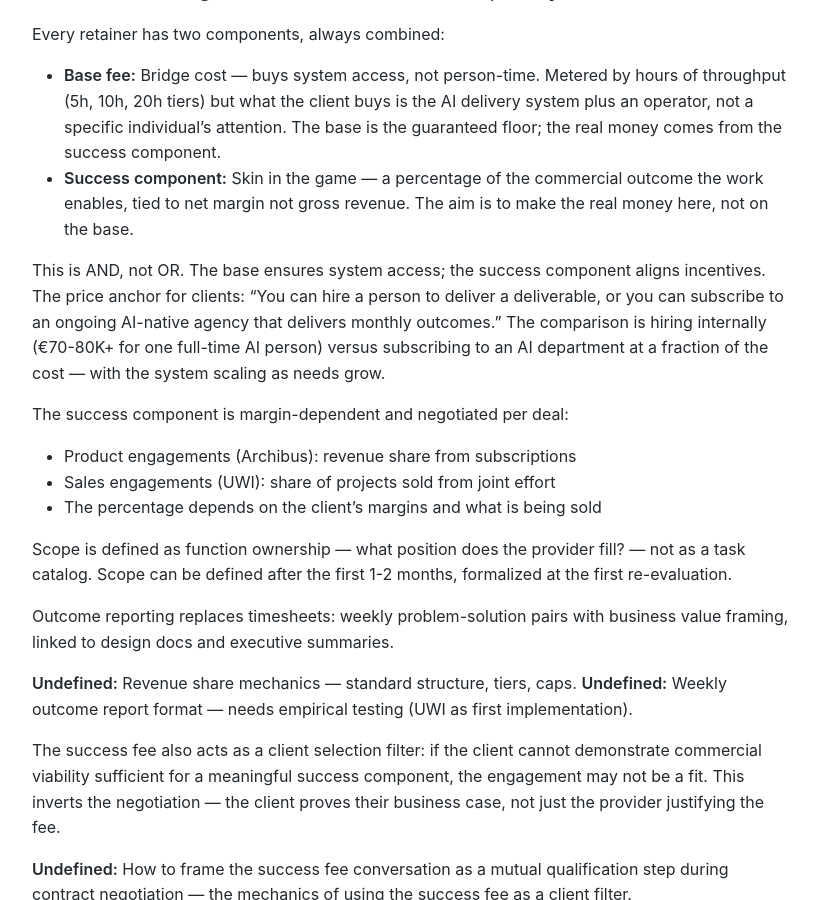
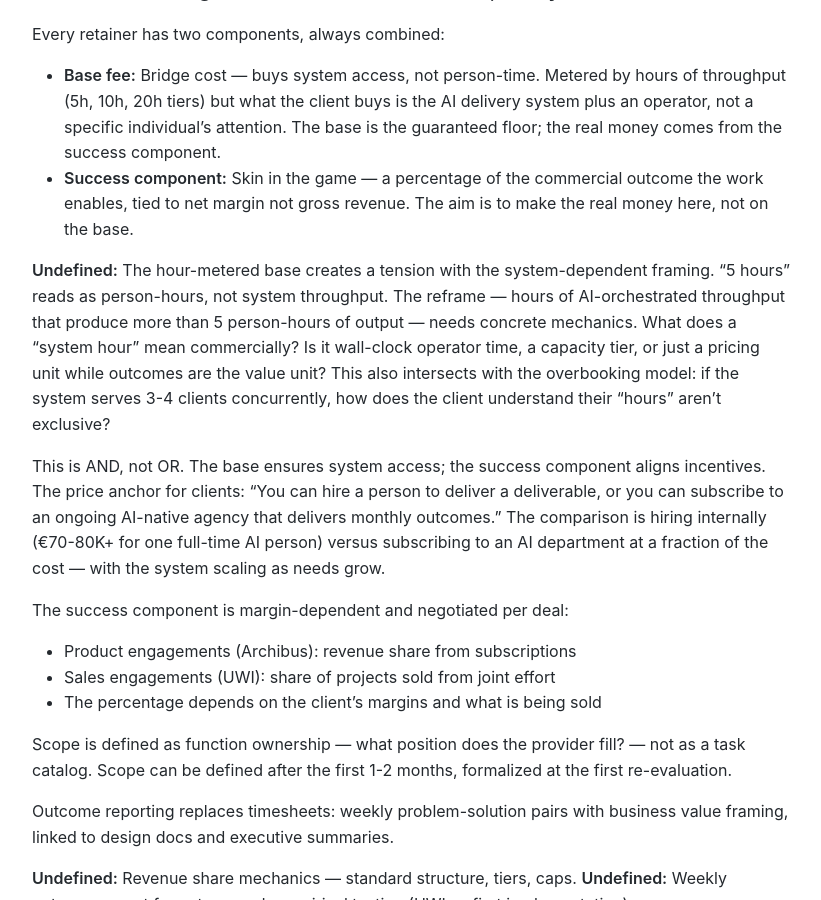
Before and after one commit to MariusWilsch/public-wilsch-ai-pages, a Jekyll site: the page built from project/soloforce/contract-strategy-retainer-model-design.md, in a window 1280 px wide and 900 px high, scrolled down 5941 px. Shown: the whole window, without its empty margins (228-1049 px from the left). Built offline with Jekyll 4.4.1, drawn with Linux system fonts in a browser that asks for light colours; our own code applies the rules of GitHub Pages for plain Markdown files.

Commit message:
Sync from hippocampus 2026-02-21

```diff
--- a/project/soloforce/contract-strategy-retainer-model-design.md
+++ b/project/soloforce/contract-strategy-retainer-model-design.md
@@ -108,6 +108,8 @@ Every retainer has two components, always combined:
 - **Base fee:** Bridge cost — buys system access, not person-time. Metered by hours of throughput (5h, 10h, 20h tiers) but what the client buys is the AI delivery system plus an operator, not a specific individual's attention. The base is the guaranteed floor; the real money comes from the success component.
 - **Success component:** Skin in the game — a percentage of the commercial outcome the work enables, tied to net margin not gross revenue. The aim is to make the real money here, not on the base.
 
+**Undefined:** The hour-metered base creates a tension with the system-dependent framing. "5 hours" reads as person-hours, not system throughput. The reframe — hours of AI-orchestrated throughput that produce more than 5 person-hours of output — needs concrete mechanics. What does a "system hour" mean commercially? Is it wall-clock operator time, a capacity tier, or just a pricing unit while outcomes are the value unit? This also intersects with the overbooking model: if the system serves 3-4 clients concurrently, how does the client understand their "hours" aren't exclusive?
+
 This is AND, not OR. The base ensures system access; the success component aligns incentives. The price anchor for clients: "You can hire a person to deliver a deliverable, or you can subscribe to an ongoing AI-native agency that delivers monthly outcomes." The comparison is hiring internally (€70-80K+ for one full-time AI person) versus subscribing to an AI department at a fraction of the cost — with the system scaling as needs grow.
 
 The success component is margin-dependent and negotiated per deal:
```
